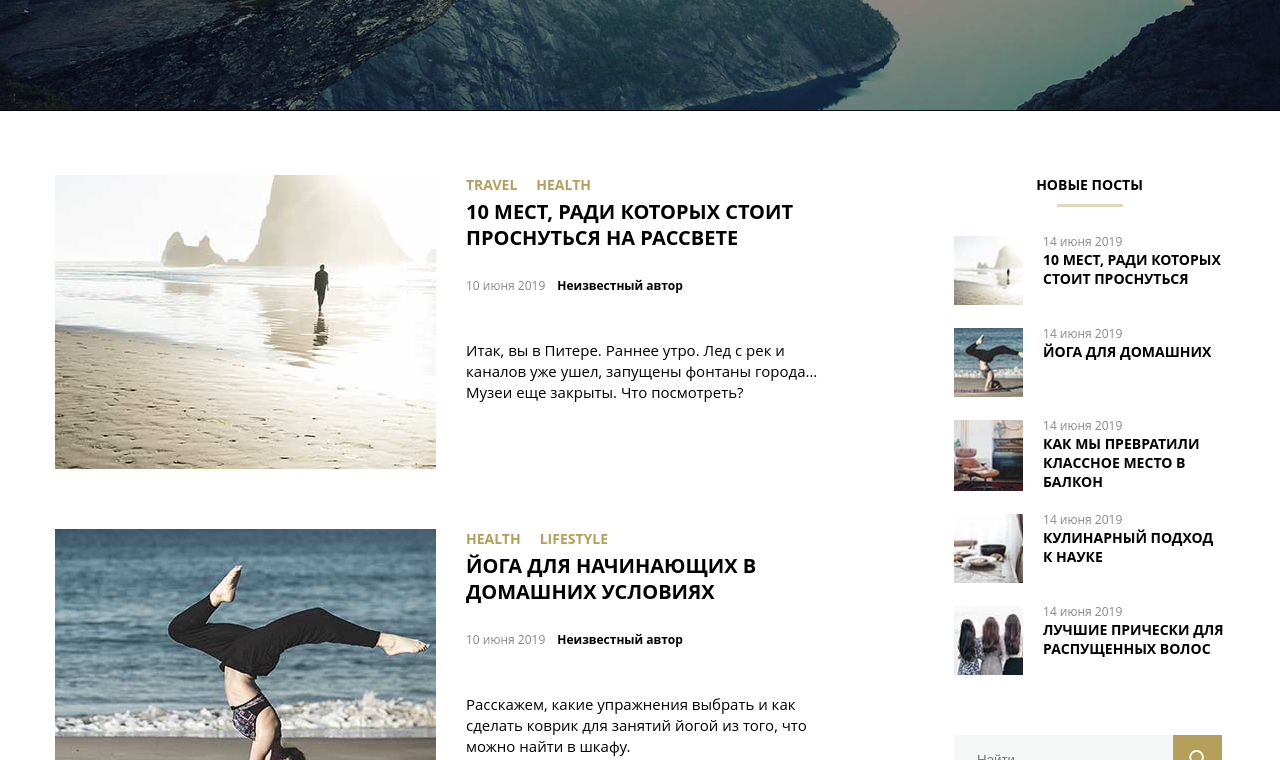
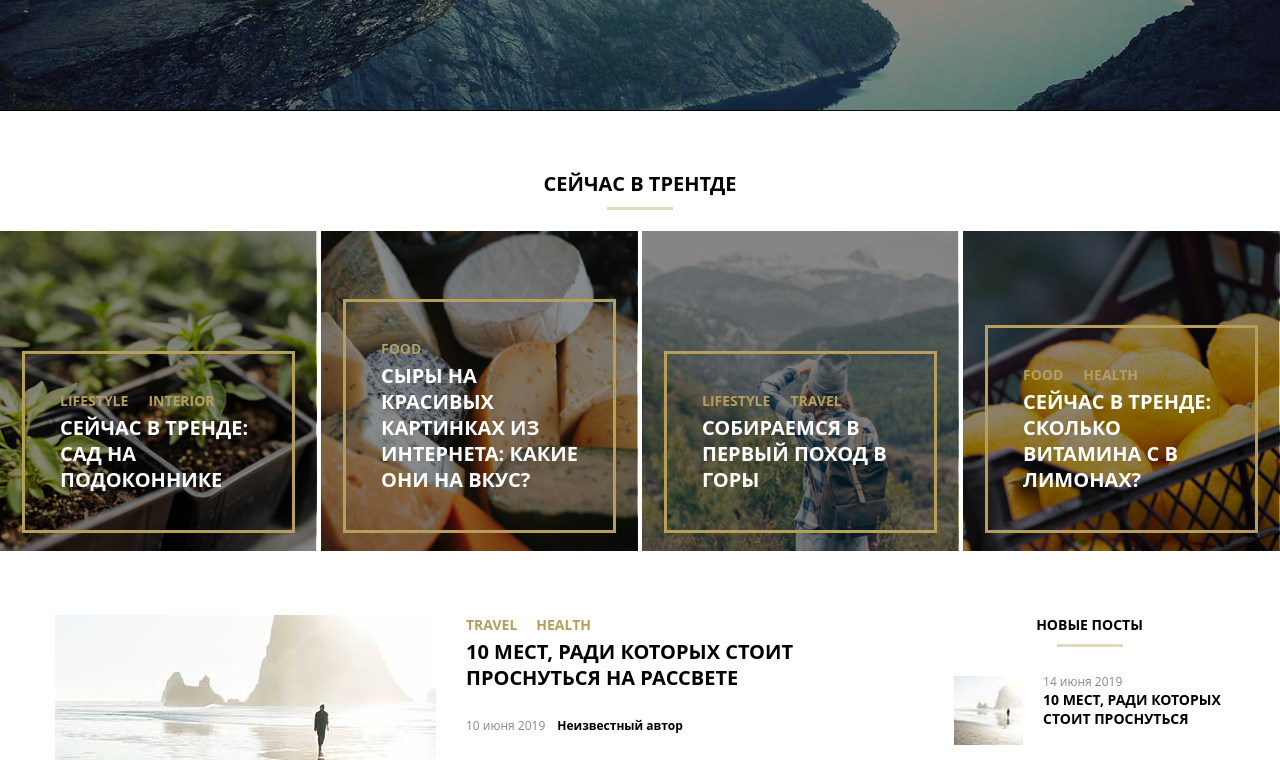
Before and after one commit to Nazgulius/mq-diploma-main, a plain HTML site: page index.html in a window 1280 px wide. Shown: the part 340-1100 px from the top of the page. Drawn offline with Linux system fonts and the light colour scheme.

Commit message:
Trend DONE

```diff
--- a/css/style.css
+++ b/css/style.css
@@ -110,6 +110,130 @@ h1 {
 }
 
 /*************** Основная часть страницы ***************/
+
+
+.trend {
+  height: 440px;
+
+  text-align: center;
+  align-items: center;
+}
+
+.trend-title {
+  height: 60px;
+  padding-top: 60px;
+
+  text-transform: uppercase;
+  font-family: Open Sans, sans-serif;
+  font-size: 20px;
+  font-weight: bold;
+  line-height: 1.3;
+}
+
+.trend-title:after {
+  content: "";
+  display: block;
+  height: 3px;
+  background: #e1d9bd;
+  width: 66px;
+  margin: 10px auto 0;
+}
+
+.trend-blocks {
+  display: flex;
+  gap: 4px
+}
+
+.trend-block-item {
+  width: calc(100% /4);
+  height: 320px;
+
+  align-content: end;
+
+  text-align: left;
+  z-index: 0;
+
+  background-repeat: no-repeat;
+  background-position: center center;
+  background-size: cover;
+  background-color: #000000;
+}
+
+.trend-block-item:after{
+  z-index: -1;
+  content: "";
+  display: block;
+  position: absolute;
+  width: calc(25% - 4px);
+  height: 320px;
+  top: 571px;
+  background-color: #000000;
+  opacity: 0.45;
+  gap: 4px
+}
+
+.trend-block-item-1 {
+  background-image: url("../images/trend1.jpg");
+}
+
+.trend-block-item-2 {
+  background-image: url("../images/trend2.jpg");
+}
+
+.trend-block-item-3 {
+  background-image: url("../images/trend3.jpg");
+}
+
+.trend-block-item-4 {
+  background-image: url("../images/trend4.jpg");
+}
+
+.trend-block-list {
+  display: flex;
+  margin: 0;
+  padding: 0;
+}
+
+.trend-list-item {
+  text-transform: uppercase;
+  font-family: Open Sans, sans-serif;
+  font-size: 14px;
+  font-weight: bold;
+
+  color: #b59f5b;
+}
+
+.trend-list-item:nth-child(n + 2) {
+  margin-left: 20px;
+}
+
+.trend-list-item:hover {
+  text-decoration: underline;
+}
+
+.trend-block-item-title {
+  padding-top: 5px;
+
+  text-transform: uppercase;
+  font-family: Open Sans, sans-serif;
+  font-size: 20px;
+  font-weight: bold;
+  line-height: 1.3;
+
+  color: white;
+}
+
+.trend-block-item-title:hover {
+  color: #b59f5b;
+}
+
+.trend-block-border {
+  border: 3px solid #b59f5b;
+  padding: 37px 35px 37px;
+  margin: 16px 22px 18px;
+}
+
+
 .pre-main {
   display: flex;
 
--- a/index.html
+++ b/index.html
@@ -52,7 +52,95 @@
   </header>
 
   <!-- Основная часть страницы -->
+  <div class="trend">
+    <h2 class="trend-title">
+      Сейчас в трентде
+    </h2>
+    <div class="trend-blocks">
+      <div class="trend-block-item trend-block-item-1">
+        <div class="trend-block-border">
+          <ul class="trend-block-list">
+            <li class="trend-list-item">
+              <a href="#0">
+                lifestyle
+              </a>
+            </li>
+            <li class="trend-list-item">
+              <a href="#0">
+                Interior
+              </a>
+            </li>
+          </ul>
+          <h2 class="trend-block-item-title">
+            <a href="#0">
+              Сейчас в тренде: сад на подоконнике
+            </a>
+          </h2>
+        </div>
+      </div>
+      <div class="trend-block-item trend-block-item-2">
+        <div class="trend-block-border">
+          <ul class="trend-block-list">
+            <li class="trend-list-item">
+              <a href="#0">
+                Food
+              </a>
+            </li>
+          </ul>
+          <h2 class="trend-block-item-title">
+            <a href="#0">
+              Сыры на красивых картинках из интернета: какие они на вкус?
+            </a>
+          </h2>
+        </div>
+      </div>
+      <div class="trend-block-item trend-block-item-3">
+        <div class="trend-block-border">
+          <ul class="trend-block-list">
+            <li class="trend-list-item">
+              <a href="#0">
+                lifestyle
+              </a>
+            </li>
+            <li class="trend-list-item">
+              <a href="#0">
+                Travel
+              </a>
+            </li>
+          </ul>
+          <h2 class="trend-block-item-title">
+            <a href="#0">
+              Собираемся в первый поход в горы
+            </a>
+          </h2>
+        </div>
+      </div>
+      <div class="trend-block-item trend-block-item-4">
+        <div class="trend-block-border">
+          <ul class="trend-block-list">
+            <li class="trend-list-item">
+              <a href="#0">
+                Food
+              </a>
+            </li>
+            <li class="trend-list-item">
+              <a href="#0">
+                Health
+              </a>
+            </li>
+          </ul>
+          <h2 class="trend-block-item-title">
+            <a href="#0">
+              Сейчас в тренде: сколько витамина С в лимонах?
+            </a>
+          </h2>
+        </div>
+      </div>
+    </div>
+  </div>
+
   <div class="pre-main">
+
 
     <!-- Левая часть, основная -->
     <main class="main">
```
